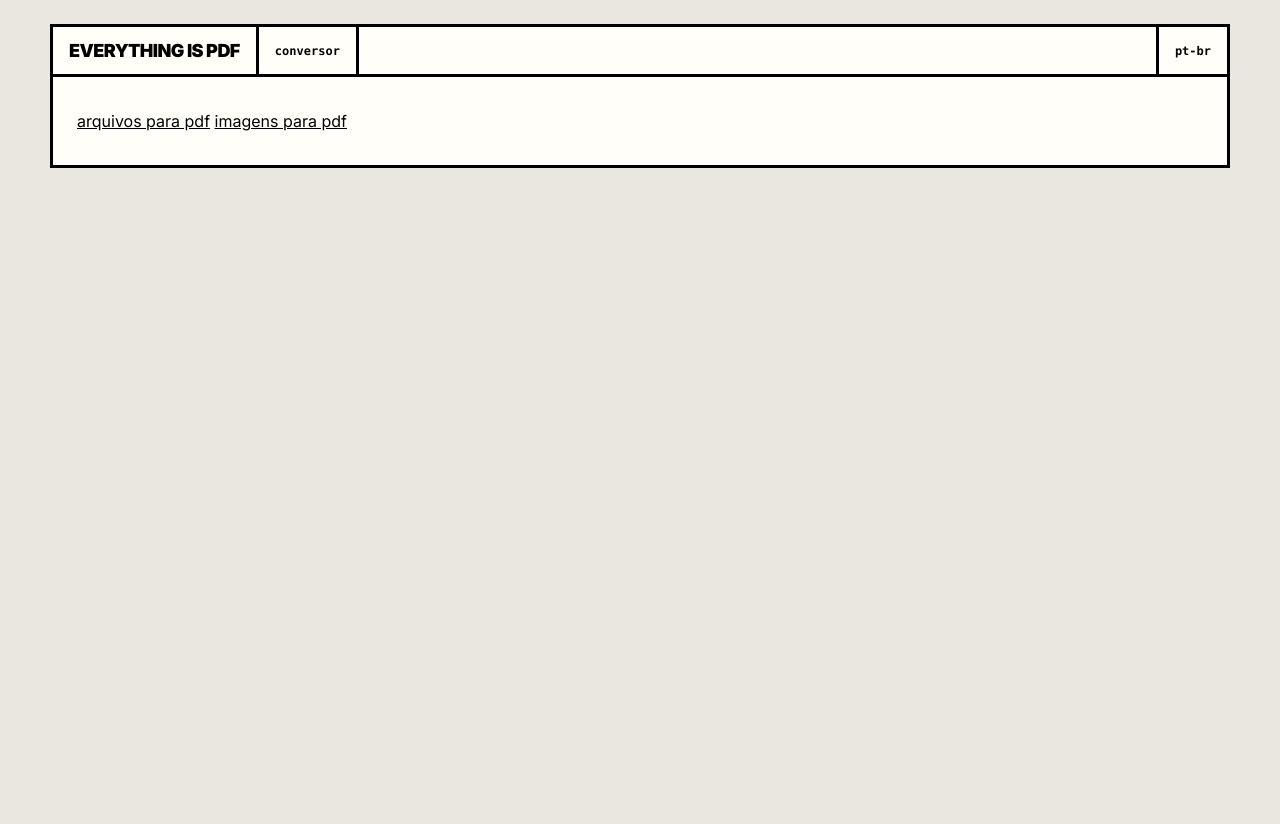
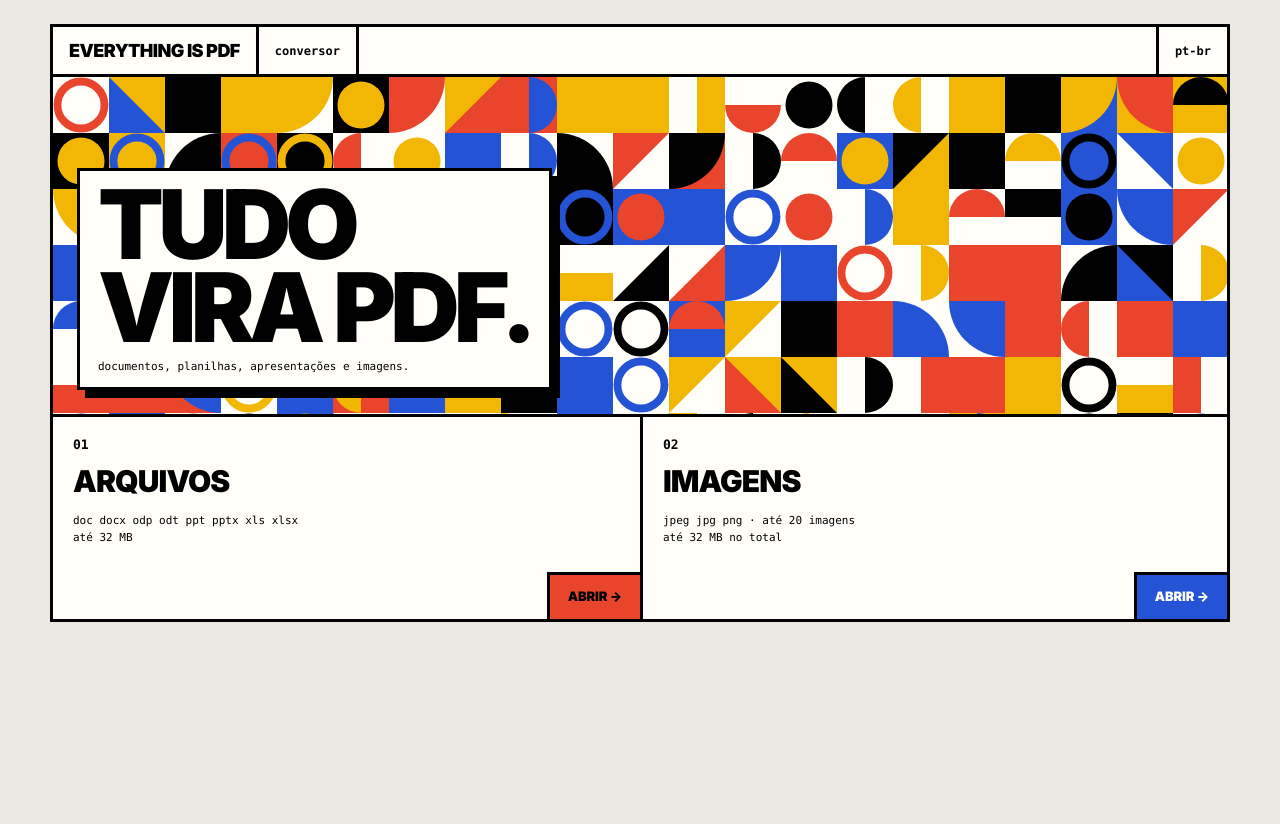
Before and after one commit to aishiteirai/everythingispdf, a Flask app: page / in a window 1280 px wide. Run offline with Flask 3, Linux system fonts and the light colour scheme.

Commit message:
feat: home com banner de ladrilhos que giram
Co-Authored-By: Claude Opus 5.5 <noreply@anthropic.com>
Claude-Session: https://claude.ai/code/session_01UY29ZksCyKhvAwYYXqPmdH

```diff
--- a/app.py
+++ b/app.py
@@ -175,7 +175,15 @@ def convert_with_libreoffice(input_path, work_dir):
 
 @app.route('/', methods=['GET'])
 def index():
-    return render_template('home.html')
+    # Extensoes e limites vem do backend, como nas outras paginas: a home
+    # anuncia o que a API aceita.
+    return render_template(
+        'home.html',
+        extensoes_documento=sorted(DOCUMENT_EXTENSIONS),
+        extensoes_imagem=sorted(IMAGE_EXTENSIONS),
+        max_imagens=imgtopdf.MAX_IMAGENS,
+        max_mb=MAX_CONTENT_LENGTH // (1024 * 1024),
+    )
 
 
 @app.route('/convert', methods=['GET'])
--- a/static/css/estilo.css
+++ b/static/css/estilo.css
@@ -149,9 +149,12 @@ a {
     text-decoration: none;
 }
 
-.marca:hover {
-    background: var(--tinta);
-    color: var(--creme);
+/* Só com ponteiro que paira: no toque o :hover gruda depois do toque. */
+@media (hover: hover) {
+    .marca:hover {
+        background: var(--tinta);
+        color: var(--creme);
+    }
 }
 
 .marca:focus-visible {
@@ -238,6 +241,163 @@ a {
 .botao-creme {
     background: var(--creme);
     color: var(--tinta);
+}
+
+/* =============================================================
+   Ladrilhos
+
+   O SVG gira com overshoot. A grade é posta por tile-grid.js, que define
+   colunas e linhas no style do elemento.
+   ============================================================= */
+
+.grade-ladrilhos {
+    display: grid;
+    overflow: hidden;
+}
+
+.ladrilho {
+    position: relative;
+    overflow: hidden;
+}
+
+.ladrilho svg {
+    position: absolute;
+    inset: 0;
+    width: 100%;
+    height: 100%;
+    display: block;
+    transition: transform .45s cubic-bezier(.3, 1.5, .5, 1);
+}
+
+/* =============================================================
+   Home
+   ============================================================= */
+
+.banner {
+    position: relative;
+    height: 340px;
+    border-bottom: var(--borda);
+    overflow: hidden;
+    /* Deslizar na vertical rola a página; só o gesto horizontal risca. */
+    touch-action: pan-y;
+    cursor: crosshair;
+}
+
+.banner .grade-ladrilhos {
+    position: absolute;
+    inset: 0;
+}
+
+.banner-titulo {
+    position: absolute;
+    left: 24px;
+    bottom: 24px;
+    padding: 12px 18px 6px;
+    background: var(--creme);
+    border: var(--borda);
+    box-shadow: var(--sombra);
+    pointer-events: none;
+}
+
+.banner-titulo h1 {
+    font-size: clamp(44px, 17vw, 96px);
+}
+
+.banner-titulo p {
+    margin: 10px 0 6px;
+    font-size: 11px;
+}
+
+.funcoes {
+    display: grid;
+    grid-template-columns: 1fr 1fr;
+}
+
+.funcao {
+    position: relative;
+    display: flex;
+    flex-direction: column;
+    min-height: 190px;
+    padding: 18px 20px 72px;
+    color: var(--tinta);
+    text-decoration: none;
+}
+
+.funcao + .funcao {
+    border-left: var(--borda);
+}
+
+@media (hover: hover) {
+    .funcao:hover {
+        background: var(--amarelo);
+    }
+}
+
+.funcao:focus-visible {
+    outline-offset: -8px;
+}
+
+.funcao-numero {
+    font-size: 13px;
+    font-weight: 900;
+}
+
+.funcao-titulo {
+    margin: 4px 0 8px;
+    font-size: 30px;
+    font-weight: 900;
+    letter-spacing: -.03em;
+    text-transform: uppercase;
+}
+
+.funcao-meta {
+    font-size: 11px;
+    line-height: 1.6;
+}
+
+/* O rótulo encosta no canto da célula: só as bordas de dentro. */
+.funcao-abrir {
+    position: absolute;
+    right: 0;
+    bottom: 0;
+    border-width: 3px 0 0 3px;
+    box-shadow: none;
+    font-size: 13px;
+}
+
+@media (max-width: 600px) {
+    .banner {
+        height: 300px;
+    }
+
+    .banner-titulo {
+        left: 12px;
+        right: 12px;
+        bottom: 12px;
+        padding: 10px 14px 4px;
+        box-shadow: var(--sombra-curta);
+    }
+
+    .funcoes {
+        grid-template-columns: 1fr;
+    }
+
+    .funcao + .funcao {
+        border-left: 0;
+        border-top: var(--borda);
+    }
+
+    .funcao {
+        min-height: 0;
+        padding: 16px 16px 80px;
+    }
+
+    .funcao-abrir {
+        left: 0;
+        border-left: 0;
+        padding: 18px;
+        font-size: 15px;
+    }
 }
 
 /* =============================================================
@@ -886,7 +1046,8 @@ a {
     }
 
     .barra-preenchimento,
-    .botao {
+    .botao,
+    .ladrilho svg {
         transition: none;
     }
 
--- /dev/null
+++ b/static/js/tile-grid.js
@@ -0,0 +1,156 @@
+/**
+ * Grade de ladrilhos na tela. Usada pelo banner da home, pelo chão da prensa
+ * e pelo bloco "+ SOLTE MAIS" da galeria.
+ *
+ * Só desenho e geometria de célula: quem decide quando girar é quem usa. O
+ * sorteio e a matemática vêm de `tiles.js`, que tem teste.
+ */
+
+import { atrasoDaOnda, colunasDaGrade, marcacaoDoLadrilho, novoLadrilho } from './tiles.js';
+
+const SVG = 'http://www.w3.org/2000/svg';
+
+export function movimentoReduzido() {
+    return window.matchMedia?.('(prefers-reduced-motion: reduce)').matches ?? false;
+}
+
+/**
+ * Preenche `raiz` com ladrilhos e se refaz quando ela muda de tamanho.
+ *
+ * - `chanceDeForma`: parte dos ladrilhos com forma (o resto é liso)
+ * - `medida(largura) -> { colunas, tamanho }`: o padrão é o do banner, com 7
+ *   colunas no celular e ladrilho de 56px no desktop
+ *
+ * Cada célula é `{ el, ladrilho, x, y, linha, coluna, ultimoGiroMs }`, com
+ * `x` e `y` no centro, relativos a `raiz`.
+ */
+export function criaGradeDeLadrilhos(raiz, { chanceDeForma = 1, medida = colunasDaGrade } = {}) {
+    let celulas = [];
+    let colunas = 0;
+    let linhas = 0;
+    let tamanho = 0;
+    let largura = -1;
+    let altura = -1;
+    const relogios = new Set();
+
+    raiz.classList.add('grade-ladrilhos');
+
+    function agenda(acao, atrasoMs) {
+        if (!atrasoMs || movimentoReduzido()) {
+            acao();
+            return;
+        }
+
+        const relogio = setTimeout(() => {
+            relogios.delete(relogio);
+            acao();
+        }, atrasoMs);
+        relogios.add(relogio);
+    }
+
+    function desenha(celula) {
+        // A marcação só leva cores e formas das constantes de tiles.js: nada
+        // do usuário passa por aqui.
+        celula.svg.innerHTML = marcacaoDoLadrilho(celula.ladrilho);
+        celula.svg.style.transform = `rotate(${celula.ladrilho.rot}deg)`;
+    }
+
+    function novaCelula(indice) {
+        const el = document.createElement('div');
+        el.className = 'ladrilho';
+
+        const svg = document.createElementNS(SVG, 'svg');
+        svg.setAttribute('viewBox', '0 0 100 100');
+        svg.setAttribute('preserveAspectRatio', 'none');
+        svg.setAttribute('aria-hidden', 'true');
+        svg.setAttribute('focusable', 'false');
+        el.append(svg);
+
+        const coluna = indice % colunas;
+        const linha = Math.floor(indice / colunas);
+        const celula = {
+            el,
+            svg,
+            ladrilho: novoLadrilho(Math.random, chanceDeForma),
+            x: coluna * tamanho + tamanho / 2,
+            y: linha * tamanho + tamanho / 2,
+            linha,
+            coluna,
+            ultimoGiroMs: -Infinity,
+        };
+        desenha(celula);
+        return celula;
+    }
+
+    function refaz() {
+        relogios.forEach(clearTimeout);
+        relogios.clear();
+
+        largura = raiz.clientWidth;
+        altura = raiz.clientHeight;
+        ({ colunas, tamanho } = medida(largura));
+        tamanho = Math.max(1, tamanho);
+        linhas = Math.max(1, Math.ceil(altura / tamanho));
+
+        raiz.style.gridTemplateColumns = `repeat(${colunas}, ${tamanho}px)`;
+        raiz.style.gridTemplateRows = `repeat(${linhas}, ${tamanho}px)`;
+
+        celulas = Array.from({ length: colunas * linhas }, (_, i) => novaCelula(i));
+        raiz.replaceChildren(...celulas.map((celula) => celula.el));
+    }
+
+    function gira(celula, sentido = 1, atrasoMs = 0) {
+        if (!celula) return;
+
+        agenda(() => {
+            celula.ladrilho = { ...celula.ladrilho, rot: celula.ladrilho.rot + 90 * sentido };
+            celula.svg.style.transform = `rotate(${celula.ladrilho.rot}deg)`;
+        }, atrasoMs);
+    }
+
+    function pinta(celula, ladrilho) {
+        celula.ladrilho = { ...ladrilho };
+        desenha(celula);
+    }
+
+    refaz();
+
+    // Girar o celular ou redimensionar a janela muda as colunas. Só refaz se
+    // o tamanho mudou de fato: o observador também dispara na primeira vez.
+    if (typeof ResizeObserver !== 'undefined') {
+        new ResizeObserver(() => {
+            if (raiz.clientWidth !== largura || raiz.clientHeight !== altura) refaz();
+        }).observe(raiz);
+    }
+
+    return {
+        celulaEm(x, y) {
+            const coluna = Math.floor(x / tamanho);
+            const linha = Math.floor(y / tamanho);
+            if (coluna < 0 || linha < 0 || coluna >= colunas || linha >= linhas) return null;
+
+            return celulas[linha * colunas + coluna];
+        },
+
+        gira,
+
+        /** Aplica `acao` em toda célula, com atraso proporcional à distância. */
+        onda(x, y, acao = (celula) => gira(celula), msPorPx = 1.6) {
+            celulas.forEach((celula) => {
+                agenda(() => acao(celula), atrasoDaOnda(celula.x - x, celula.y - y, msPorPx));
+            });
+        },
+
+        pinta,
+        fileira: (indice) => celulas.filter((celula) => celula.linha === indice),
+        linhas: () => linhas,
+        todas: () => celulas.slice(),
+        refaz,
+
+        /** Cancela giros e ondas agendados. */
+        para() {
+            relogios.forEach(clearTimeout);
+            relogios.clear();
+        },
+    };
+}
--- a/templates/home.html
+++ b/templates/home.html
@@ -15,15 +15,38 @@
 {% set contexto = 'conversor' %}
 {% include '_cabecalho.html' %}
 
-<main class="tela">
+<main>
+    {# O titulo fica por cima da grade mas nao intercepta o ponteiro: a
+       interacao com os ladrilhos continua embaixo dele. #}
+    <section class="banner" id="banner">
+        <div class="grade-ladrilhos" aria-hidden="true"></div>
+        <div class="banner-titulo">
+            <h1>TUDO<br>VIRA PDF.</h1>
+            <p class="mono">documentos, planilhas, apresentações e imagens.</p>
+        </div>
+    </section>
+
+    {# A celula inteira e o link. O rotulo do canto e "ABRIR", nao "SOLTAR":
+       a home nao recebe arquivo. #}
     <nav class="funcoes">
-        <a class="funcao" href="/convert">arquivos para pdf</a>
-        <a class="funcao" href="/imgtopdf">imagens para pdf</a>
+        <a class="funcao" href="/convert" aria-label="Arquivos para PDF">
+            <span class="funcao-numero mono">01</span>
+            <span class="funcao-titulo">Arquivos</span>
+            <span class="funcao-meta mono">{{ extensoes_documento | join(' ') }}<br>até {{ max_mb }} MB</span>
+            <span class="botao botao-vermelho funcao-abrir" aria-hidden="true">ABRIR →</span>
+        </a>
+        <a class="funcao" href="/imgtopdf" aria-label="Imagens para PDF">
+            <span class="funcao-numero mono">02</span>
+            <span class="funcao-titulo">Imagens</span>
+            <span class="funcao-meta mono">{{ extensoes_imagem | join(' ') }} · até {{ max_imagens }} imagens<br>até {{ max_mb }} MB no total</span>
+            <span class="botao botao-azul funcao-abrir" aria-hidden="true">ABRIR →</span>
+        </a>
     </nav>
 </main>
 
 </div>
 
+<script type="module" src="{{ url_for('static', filename='js/banner.js') }}"></script>
 
 </body>
 </html>
```
Also changed, not shown: static/js/banner.js (added, +107 -0 lines), tests/test_pages.py (+20 -5 lines).
